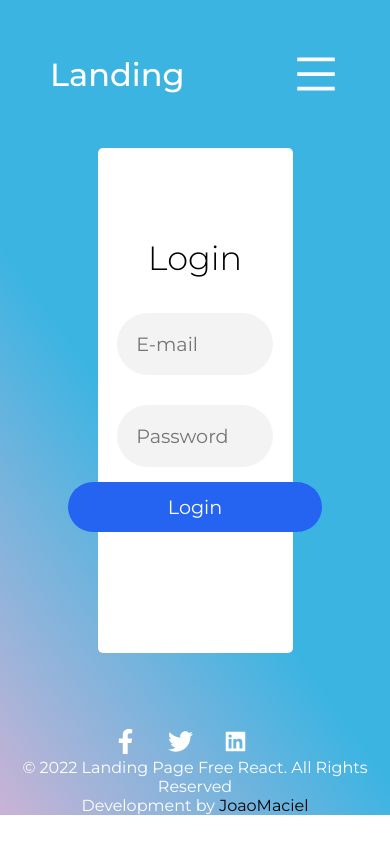
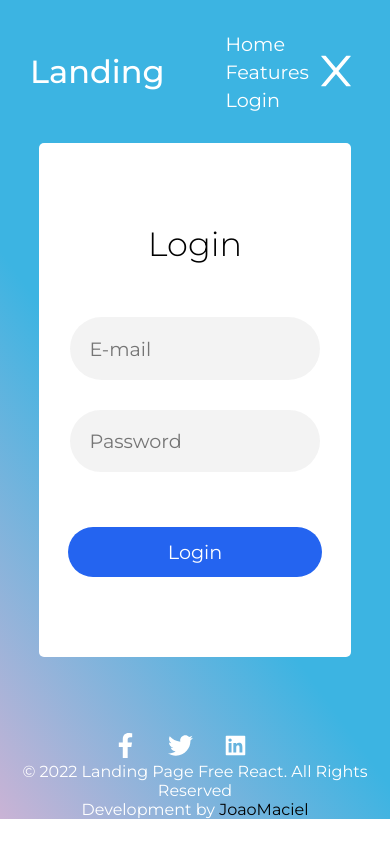
Before and after one commit to JoaoMaciel5G/landing-page-react, a React (Vite) app: page /login in a window 390 px wide. Both pictures are taken after a click on the icon 318 px from the left and 74 px from the top of the page. Built offline with nearby package versions, Linux system fonts and the light colour scheme.

Commit message:
finally responsivity

```diff
--- a/src/components/Header.css
+++ b/src/components/Header.css
@@ -1,6 +1,7 @@
 .head{
     width: 100%;
-    padding: 50px;
+    height: 17vh;
+    padding: 0 30px;
     display: flex;
     justify-content: space-between;
     align-items: center;
--- a/src/components/LoginComponent.css
+++ b/src/components/LoginComponent.css
@@ -5,14 +5,16 @@
     border-radius: 5px;
     justify-content: center;
     align-items: center ;
-    width: 50%;
-    margin-left: 25%;
-    min-height: 505px;
+    width: 48%;
+    margin-left: 24%;
 }
-.login h2{
+#title-login{
+   margin-top: 80px;
+   margin-bottom: 38px;
+}
+#title-login h2{
     color: black;
     font-weight: 300;
-    padding: 0 100px 20px 100px;
     font-size: 2.1rem;
 }
 .div-input-login{
@@ -34,6 +36,8 @@
     align-items: center;
     justify-content: center;
     width: 100%;
+    margin-top: 40px;
+    margin-bottom: 80px;
 }
 .btnLogin{
     background-color: rgb(36, 100, 240);
@@ -42,9 +46,15 @@
     color: white;
     padding: 10px 100px;
     font-size: 1.2em;
-    margin-bottom: 32px;
     height: 50px;
 }
 .btnLogin:hover{
     background-color: rgb(10, 197, 66);
 }
+
+@media only screen and (max-width: 820px){
+    .login{
+        width: 80%;
+        margin-left: 10%;
+    }
+}
--- a/src/components/LoginComponent.jsx
+++ b/src/components/LoginComponent.jsx
@@ -3,7 +3,9 @@ import "./LoginComponent.css"
 export default function Login(){
     return(
         <form className="login">
-            <h2>Login</h2>
+            <div id="title-login">
+                <h2>Login</h2>
+            </div>
             <div className="div-input-login">
                 <input type="email" className="inputLogin" placeholder="E-mail" required/>
             </div>
--- a/src/components/NavBar.css
+++ b/src/components/NavBar.css
@@ -1,43 +1,43 @@
-ul{
+ul {
   font-size: 1.2rem;
 }
-.nav{
+.nav {
   display: flex;
 }
-#hamburguerMenu{
-    font-size: 3em;
+.close-hamburguerMenu, .close-menu {
+  display: none;
+}
+.link {
+  padding-left: 20px;
   color: white;
-    display: none;
-    cursor: pointer;
 }
-#close-hamburguer{
+.link:hover {
+  transition: 2s;
+  color: black;
+}
+
+@media only screen and (max-width: 600px) {
+  .link {
+    margin: 2px 3px;
+  }
+  .show-closeMenu, .close-hamburguerMenu {
+    display: block;
     font-size: 3em;
     color: white;
     cursor: pointer;
+  }
+  .show-closeMenu{
+    margin-top: 17px;
+  }
+
+  .hidden-navbar {
+    display: flex;
+    flex-direction: column;
+  }
+  .nav, .show-hamburguerMenu {
     display: none;
   }
-.link{
-    padding-left: 20px;
-    color: white;
-}
-.link:hover{
-    transition: 2s;
-    color: black;
-}
-@media only screen and (max-width: 600px){
-    .show{
-        display: none;
-    }
-    .nav{
-        flex-direction: column;
-    }
-    .link{
-        margin: 2px 3px;
-    }
-    #hamburguerMenu{
-        display: block;
-    }
-    #container-navbar{
+  #container-navbar {
     display: flex;
   }
 }
--- a/src/components/NavBar.jsx
+++ b/src/components/NavBar.jsx
@@ -1,17 +1,20 @@
 import { Link } from "react-router-dom";
 import { useState } from "react";
-import { AiOutlineMenu} from "react-icons/ai";
-import {GrAdd} from "react-icons/gr"
+import { AiOutlineMenu, AiOutlineClose} from "react-icons/ai";
 import "./NavBar.css";
 
 export default function NavBar() {
   let [changeClass, setClass] = useState(true);
-  let [hidden, handleHidden] = useState(true)
+  let [hidden, handleHidden] = useState(false)
 
+  function handleIcon(){
+    setClass(!changeClass)
+    handleHidden(!hidden)
+  }
   return (
     <div id="container-navbar">
       <nav>
-        <ul className={changeClass ? "nav" : "show"}>
+        <ul className={changeClass ? "nav" : "hidden-navbar"}>
           <Link className="link" to="/">
             Home
           </Link>
@@ -25,10 +28,10 @@ export default function NavBar() {
       </nav>
       <div>
         <AiOutlineMenu
-          onClick={() => setClass(!changeClass)}
-          id="hamburguerMenu"
+          onClick={handleIcon}
+          className={hidden ? "show-hamburguerMenu" : "close-hamburguerMenu"}
         />
-        <GrAdd id="close-hamburguer"/>
+        <AiOutlineClose className={changeClass ? "close-menu" : "show-closeMenu"} onClick={handleIcon}/>
       </div>
     </div>
   );
```
Lines whose indentation alone changed are shown as unchanged.
